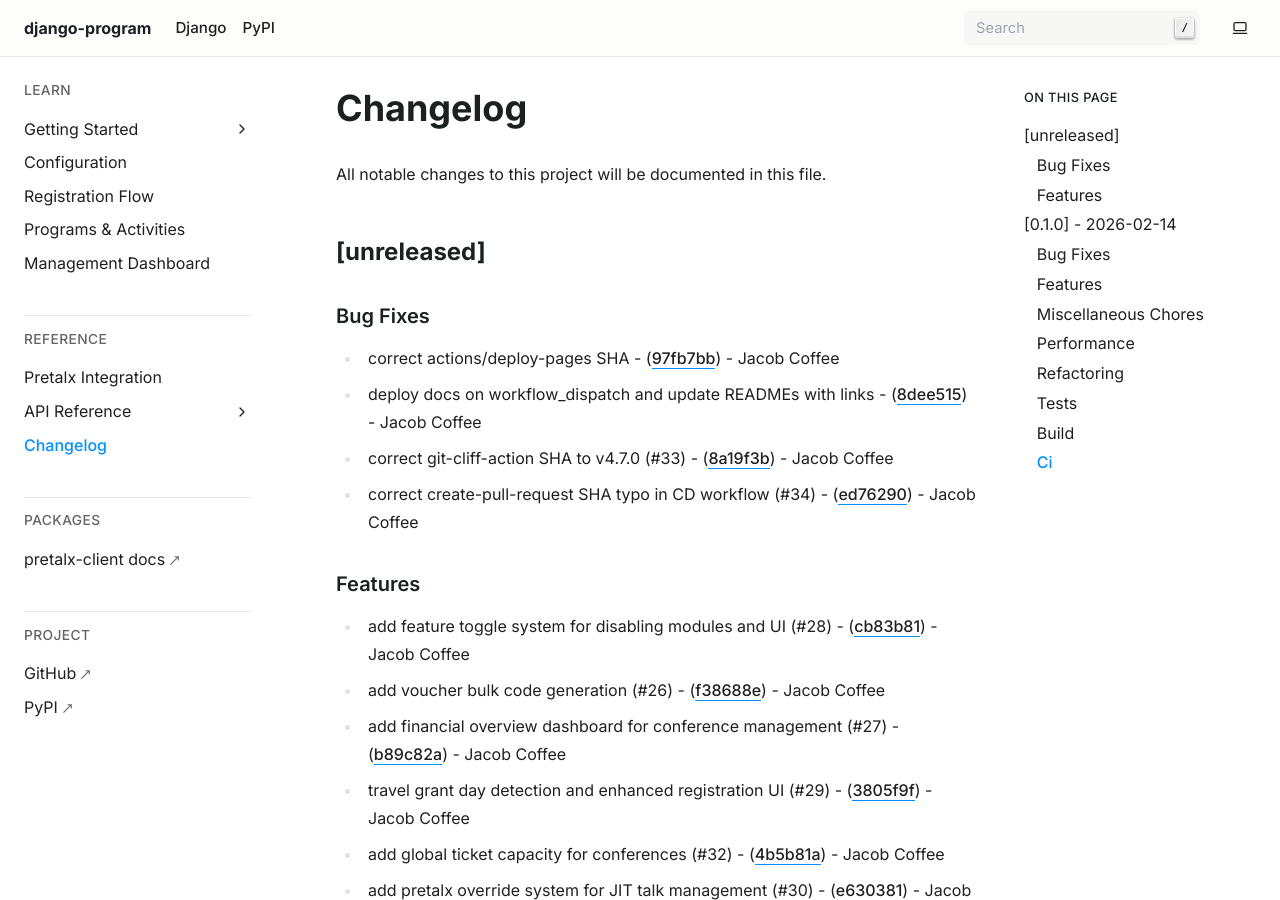
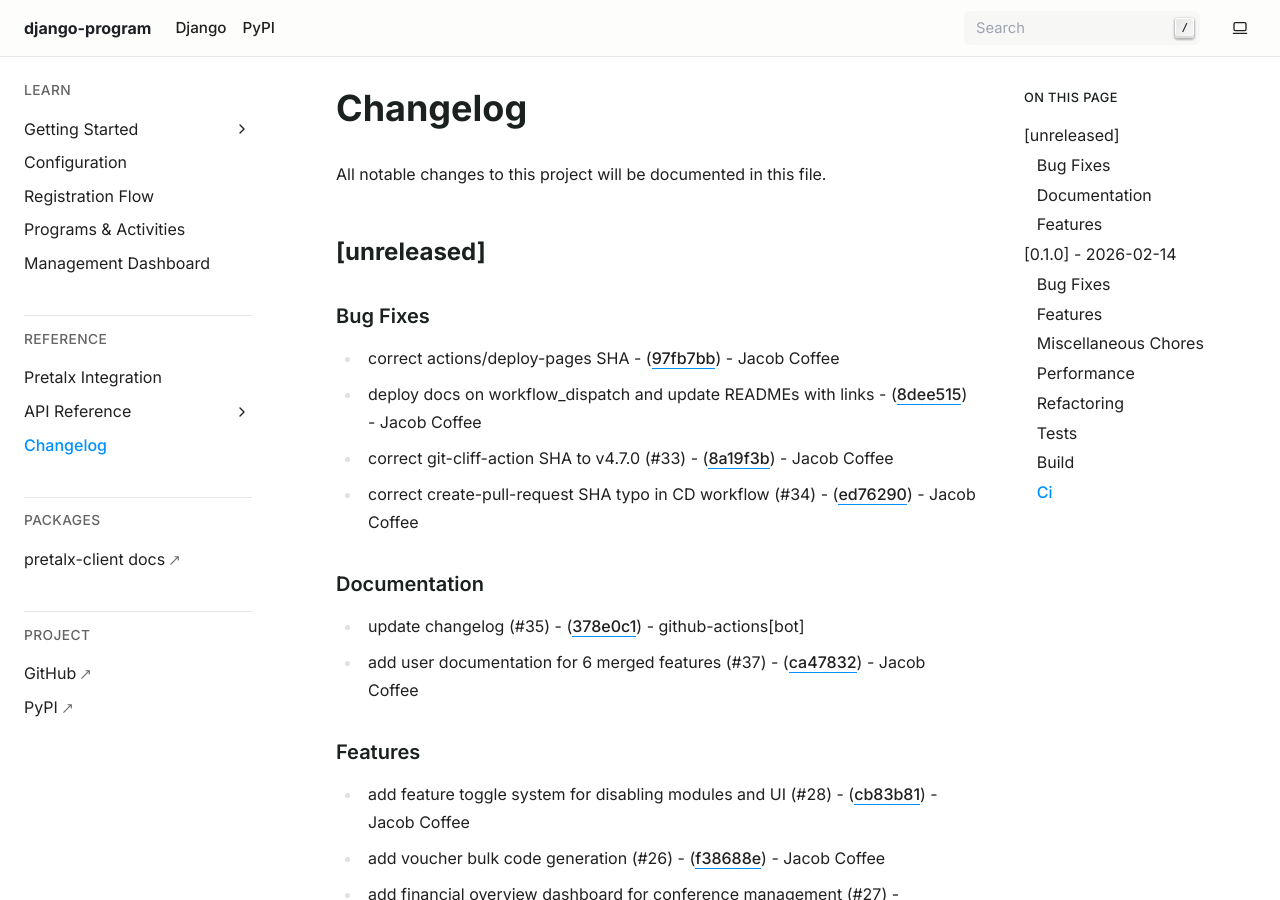
Before and after one commit to JacobCoffee/django-program, a Sphinx documentation site: the page built from docs/changelog.md, in a window 1280 px wide and 900 px high. Built offline with Sphinx 7.4.7, drawn with Linux system fonts in a browser that asks for light colours.

Commit message:
docs: update changelog

```diff
--- a/docs/changelog.md
+++ b/docs/changelog.md
@@ -15,6 +15,14 @@ All notable changes to this project will be documented in this file.
 - correct git-cliff-action SHA to v4.7.0 (#33) - ([8a19f3b](https://github.com/JacobCoffee/django-program/commit/8a19f3bb4fbe3addd82ba44caa5449c3e5955740)) - Jacob Coffee
 
 - correct create-pull-request SHA typo in CD workflow (#34) - ([ed76290](https://github.com/JacobCoffee/django-program/commit/ed76290daca23bdad74c6911a1b1d12313d8e7a8)) - Jacob Coffee
+
+
+### Documentation
+
+
+- update changelog (#35) - ([378e0c1](https://github.com/JacobCoffee/django-program/commit/378e0c12d5c3a9cf81e85104613eed8bb8b8c23d)) - github-actions[bot]
+
+- add user documentation for 6 merged features (#37) - ([ca47832](https://github.com/JacobCoffee/django-program/commit/ca478320806e6df9b3ee4830fbc209750f9d1a76)) - Jacob Coffee
 
 
 ### Features
```
